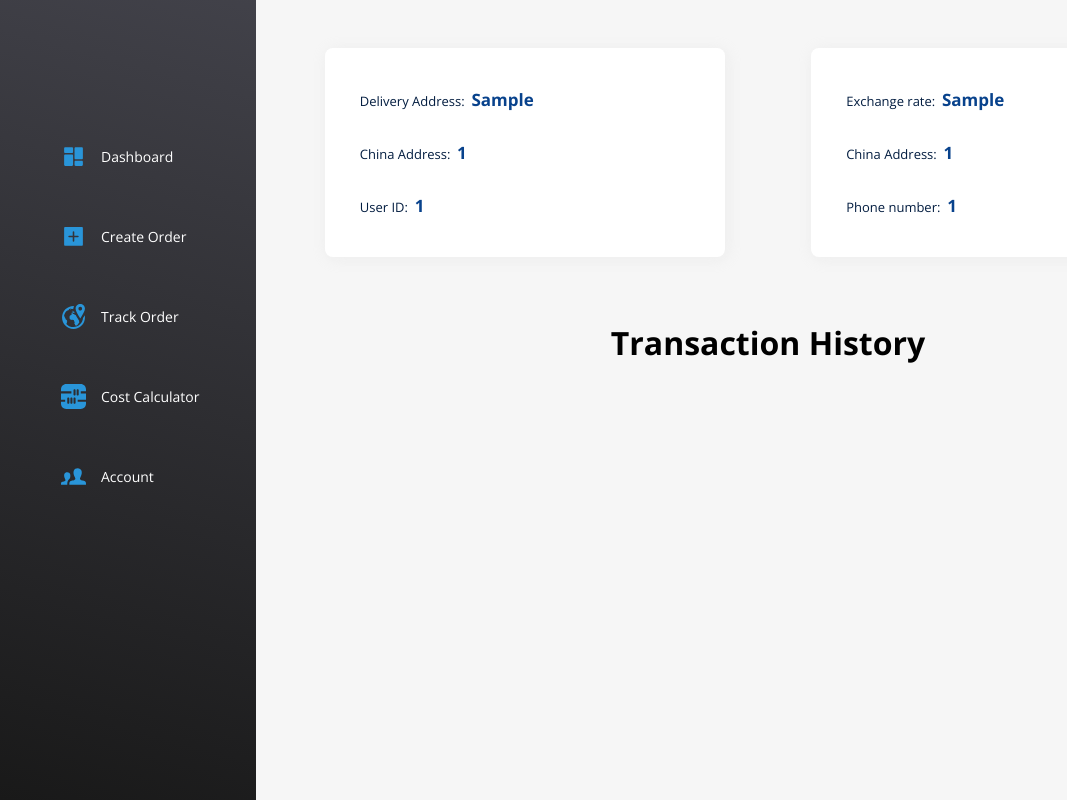
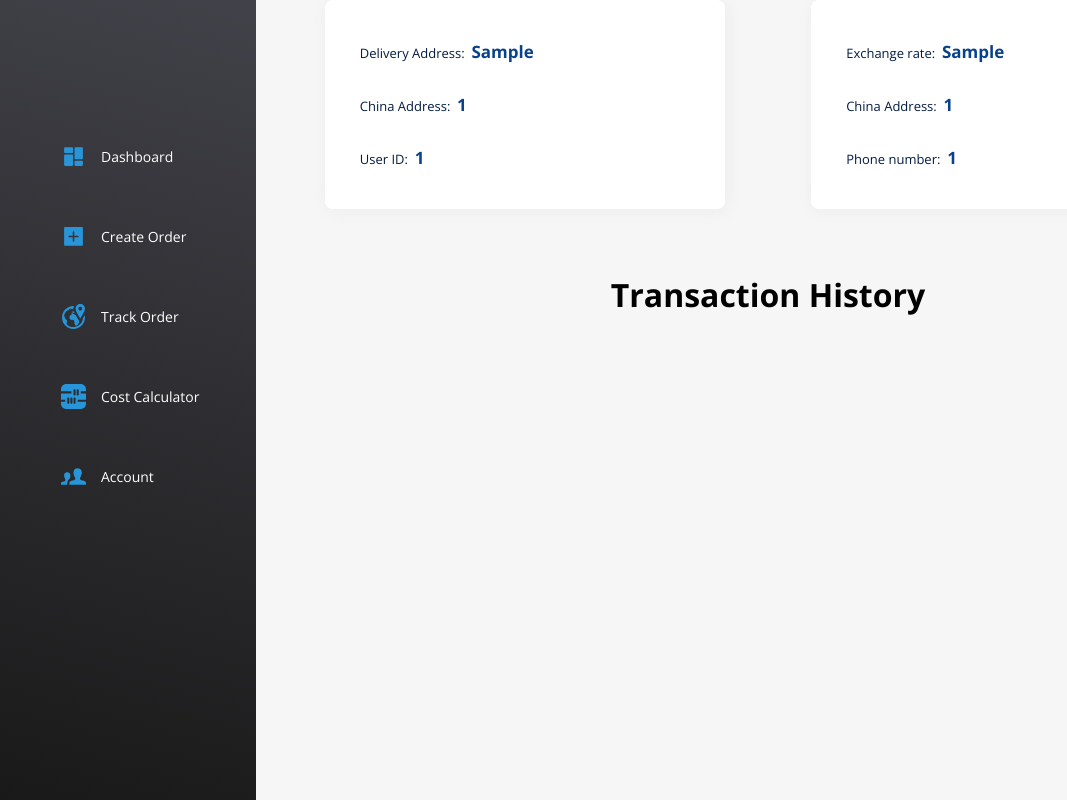
Before and after one commit to rambey-coder/checkit-enterprise, a React (Create React App) app: page /profile in a window 1280 px wide. Shown: the whole page, without its empty margins (0-1067 px from the left). Built offline with nearby package versions, Linux system fonts and the light colour scheme; sample sign-in values are in the browser's storage.

Commit message:
refactor: css layout

```diff
--- a/src/App.css
+++ /dev/null
@@ -1,3 +0,0 @@
-.App {
-  position: relative;
-}
--- a/src/App.js
+++ b/src/App.js
@@ -1,5 +1,3 @@
-import "./App.css";
-
 import { Routes, Route } from "react-router-dom";
 import { Authenticated, RequireToken } from "./Authentication";
 
--- a/src/ToolKit/Features/User/service.js
+++ b/src/ToolKit/Features/User/service.js
@@ -33,6 +33,7 @@ export const SignIn = (data) => async () => {
 };
 
 export const getCurrentUserToken = () => {
+  // this is supposed to be access token
   return JSON.parse(sessionStorage.getItem("user")) || null;
 };
 
--- a/src/pages/Account/Account.js
+++ b/src/pages/Account/Account.js
@@ -1,7 +1,6 @@
 import React from "react";
 import { getCurrentUser } from "../../services/auth";
 import { useAppContext } from "../../context/Context";
-// import Sidebar from "../../components/Sidebar/Sidebar";
 import styles from "./Account.module.css";
 
 import user from "./assets/user.svg";
@@ -11,8 +10,6 @@ const Account = () => {
   const currentUser = getCurrentUser();
 
   return (
-    <div className={styles.container}>
-      {/* <Sidebar /> */}
       <div className={styles.general}>
         <div className={styles.container_content}>
           <div className={styles.user_details}>
@@ -47,16 +44,16 @@ const Account = () => {
                   Token: &nbsp;
                   <span>
                     {currentUser?.accessToken.length > 30 &&
-                      currentUser?.accessToken.substring(0, 30)}....{" "}
+                      currentUser?.accessToken.substring(0, 30)}
+                    ....{" "}
                   </span>
                 </p>
               </div>
             </div>
           </div>
+        <button onClick={handleLogout}>logout</button>
         </div>
-        <button onClick={handleLogout}>logout</button>
       </div>
-    </div>
   );
 };
 
--- a/src/pages/Account/Account.module.css
+++ b/src/pages/Account/Account.module.css
@@ -1,14 +1,3 @@
-.container {
-  position: relative;
-  display: flex;
-}
-
-.general {
-  width: 90%;
-  margin: 3rem auto 0 auto;
-  flex-grow: 10;
-}
-
 .container_content {
   display: flex;
   align-items: center;
--- a/src/pages/CreateOrder/CreateOrder.js
+++ b/src/pages/CreateOrder/CreateOrder.js
@@ -2,7 +2,6 @@ import React from "react";
 import styles from "./CreateOrder.module.css";
 import { useAppContext } from "../../context/Context";
 
-// import Sidebar from "../../components/Sidebar/Sidebar";
 import Modal from "./SuccessModal/Modal";
 
 const CreateOrder = () => {
@@ -23,8 +22,6 @@ const CreateOrder = () => {
   };
 
   return (
-    <div className={styles.container}>
-      {/* <Sidebar /> */}
       <div className={styles.general}>
         {trackRes ? (
           <>
@@ -59,7 +56,6 @@ const CreateOrder = () => {
           </>
         )}
       </div>
-    </div>
   );
 };
 
--- a/src/pages/CreateOrder/CreateOrder.module.css
+++ b/src/pages/CreateOrder/CreateOrder.module.css
@@ -1,16 +1,4 @@
-.container {
-  position: relative;
-  display: flex;
-}
-
 .general {
-  width: 90%;
-  margin: 0 auto 0 auto;
-  flex-grow: 10;
-  /* background: url(./assets/create.svg);
-  background-position: right;
-  background-size: contain;
-  background-repeat: no-repeat; */
   height: 100vh;
   display: flex;
   align-items: center;
--- a/src/pages/Dashboard/Dashboard.js
+++ b/src/pages/Dashboard/Dashboard.js
@@ -1,26 +1,14 @@
-import React from 'react'
-import { getCurrentUser } from '../../services/auth'
-// import { useAppContext } from '../../context/Context'
-// import Sidebar from '../../components/Sidebar/Sidebar'
+import React from "react";
+import { getCurrentUser } from "../../services/auth";
 import styles from "./Dashboard.module.css";
 
-// import add from "./assets/add.svg";
-
 const Dashboard = () => {
-
-  // const { handleLogout } = useAppContext();
   const currentUser = getCurrentUser();
 
   return (
-    <div className={styles.container}>
-      {/* <Sidebar /> */}
       <div className={styles.general}>
         <div className={styles.container_content}>
           <div className={styles.user_details}>
-            {/* <div className={styles.user_bg}>
-              <img src={add} alt="add" />
-            </div> */}
-
             <div className={styles.details}>
               <div>
                 <p>
@@ -47,10 +35,6 @@ const Dashboard = () => {
           </div>
 
           <div className={styles.user_details}>
-            {/* <div className={styles.user_bg}>
-              <img src={add} alt="add" />
-            </div> */}
-
             <div className={styles.details}>
               <div>
                 <p>
@@ -76,14 +60,11 @@ const Dashboard = () => {
             </div>
           </div>
         </div>
-        {/* <button onClick={handleLogout}>logout</button> */}
-
         <div className={styles.history}>
           <h1>Transaction History</h1>
         </div>
       </div>
-    </div>
   );
-}
+};
 
-export default Dashboard
+export default Dashboard;
--- a/src/pages/Dashboard/Dashboard.module.css
+++ b/src/pages/Dashboard/Dashboard.module.css
@@ -1,14 +1,3 @@
-.container {
-  position: relative;
-  display: flex;
-}
-
-.general {
-  width: 90%;
-  margin: 3rem auto 0 auto;
-  flex-grow: 10;
-}
-
 .container_content {
   display: flex;
   align-items: center;
@@ -21,27 +10,6 @@
   position: relative;
 
 }
-
-/* .user_bg {
-  background: linear-gradient(195deg, rgb(73, 163, 241), rgb(26, 115, 232));
-  width: 50px;
-  height: 50px;
-  padding: 9px;
-  border-radius: 5px;
-  display: flex;
-  align-items: center;
-  justify-content: center;
-  box-shadow: rgb(0 0 0 / 14%) 0rem 0.25rem 1.25rem 0rem,
-    rgb(0 187 212 / 40%) 0rem 0.4375rem 0.625rem -0.3125rem;
-  position: absolute;
-  top: -30px;
-  left: 20px;
-  z-index: 99;
-}
-
-.user_bg > img {
-  width: 20px;
-} */
 
 .details {
   background: #fff;
--- a/src/pages/TrackOrder/TrackOrder.js
+++ b/src/pages/TrackOrder/TrackOrder.js
@@ -2,7 +2,6 @@ import { React, useEffect, useState } from "react";
 import styles from "./TrackOrder.module.css";
 
 import Orders from "./Orders";
-// import Sidebar from "../../components/Sidebar/Sidebar";
 
 import { Link } from "react-router-dom";
 import { useSelector, useDispatch } from "react-redux";
@@ -35,8 +34,6 @@ const TrackOrder = () => {
   };
 
   return (
-    <div className={styles.container}>
-      {/* <Sidebar /> */}
       <div className={styles.content}>
         <div className={styles.order}>
           <div className={styles.head}>
@@ -89,7 +86,6 @@ const TrackOrder = () => {
           </div>
         </div>
       </div>
-    </div>
   );
 };
 
--- a/src/pages/TrackOrder/TrackOrder.module.css
+++ b/src/pages/TrackOrder/TrackOrder.module.css
@@ -1,11 +1,6 @@
-.container {
-  position: relative;
-  display: flex;
-}
-
 .content {
   width: 90%;
-  margin: 3rem auto 0 auto;
+  margin: 0 auto 0 auto;
   flex-grow: 10;
 }
 
--- a/src/services/auth.js
+++ b/src/services/auth.js
@@ -12,7 +12,6 @@ export const SignIn = (data) => {
 };
 
 export const getCurrentUser = () => {
-  // return JSON.parse(localStorage.getItem("user")) || null;
   return JSON.parse(sessionStorage.getItem("user")) || null;
 };
 
```
